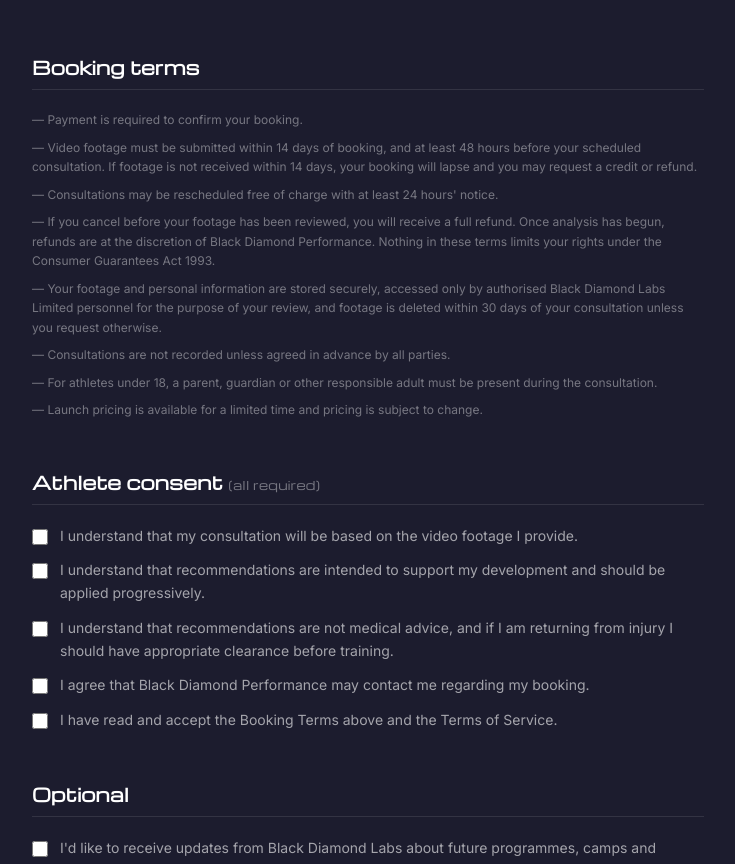
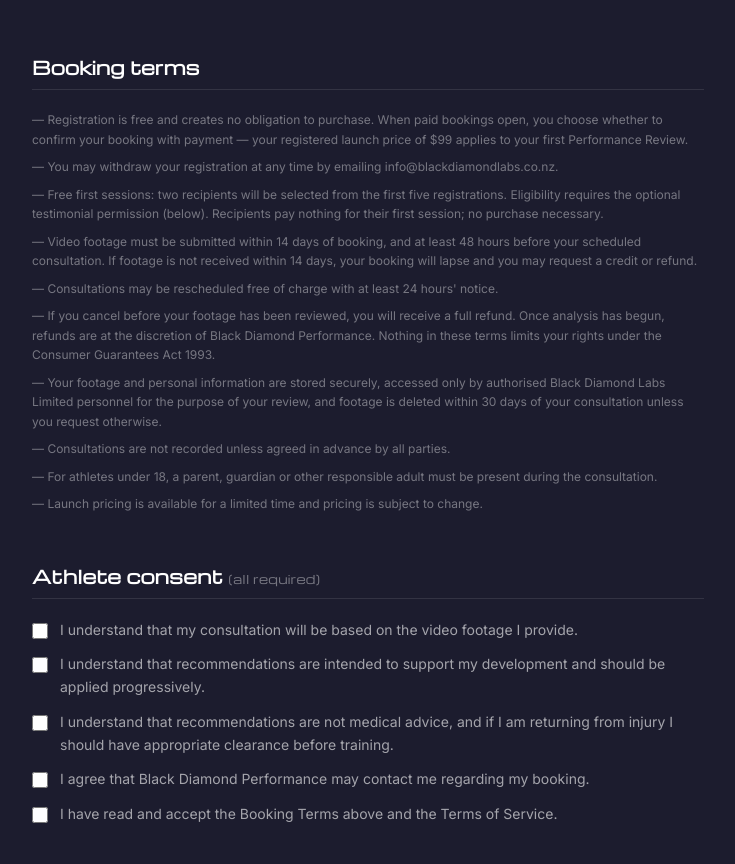
Before and after one commit to N8Nuks/blackdiamondlabs, a Next.js app: page /performance/book in a window 1280 px wide. Shown: the part 2260-3124 px from the top of the page, without its empty margins (272-1007 px from the left). Built offline with nearby package versions, Linux system fonts and the light colour scheme.

Commit message:
Registration-phase booking terms: no obligation, withdrawal, promo terms

```diff
--- a/app/performance/book/page.tsx
+++ b/app/performance/book/page.tsx
@@ -176,7 +176,9 @@ export default function Book() {
 
           <H>Booking terms</H>
           <ul className="text-xs text-white/40 leading-relaxed space-y-2">
-            <li>— Payment is required to confirm your booking.</li>
+            <li>— Registration is free and creates no obligation to purchase. When paid bookings open, you choose whether to confirm your booking with payment — your registered launch price of $99 applies to your first Performance Review.</li>
+            <li>— You may withdraw your registration at any time by emailing info@blackdiamondlabs.co.nz.</li>
+            <li>— Free first sessions: two recipients will be selected from the first five registrations. Eligibility requires the optional testimonial permission (below). Recipients pay nothing for their first session; no purchase necessary.</li>
             <li>— Video footage must be submitted within 14 days of booking, and at least 48 hours before your scheduled consultation. If footage is not received within 14 days, your booking will lapse and you may request a credit or refund.</li>
             <li>— Consultations may be rescheduled free of charge with at least 24 hours' notice.</li>
             <li>— If you cancel before your footage has been reviewed, you will receive a full refund. Once analysis has begun, refunds are at the discretion of Black Diamond Performance. Nothing in these terms limits your rights under the Consumer Guarantees Act 1993.</li>
```
